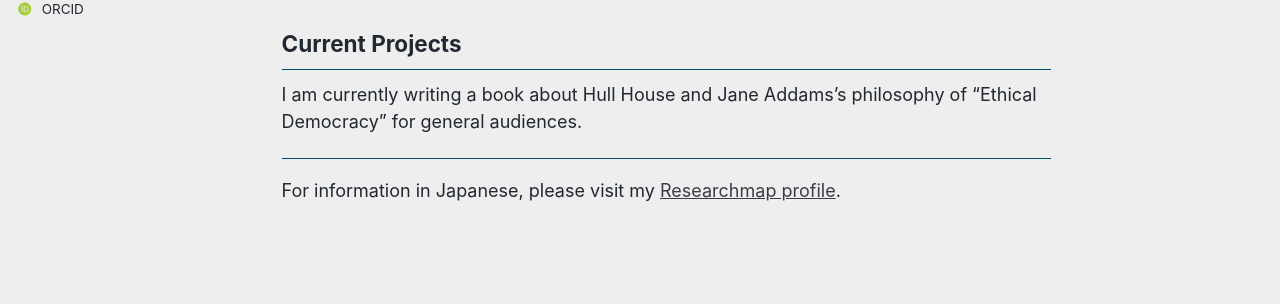
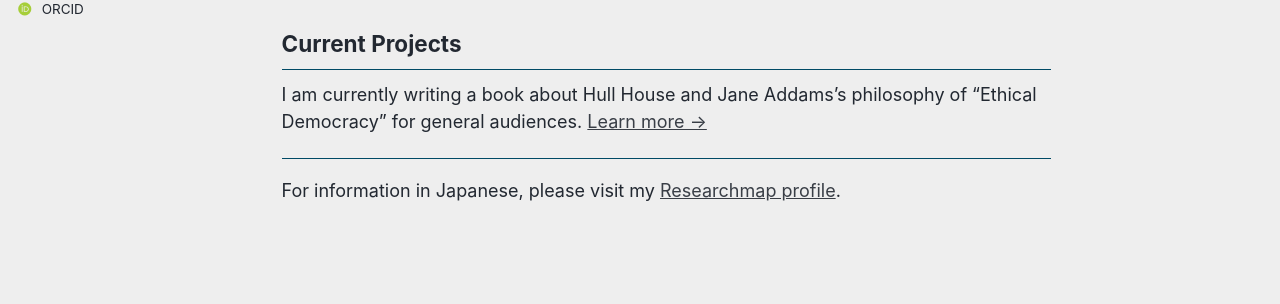
Before and after one commit to kenta-onodera/kenta-onodera.github.io, a Jekyll site: the page built from _pages/about.md, in a window 1280 px wide and 921 px high. Shown: the part 474-778 px from the top of the window. Built offline with Jekyll 4.4.1, drawn with Linux system fonts in a browser that asks for light colours; some web fonts are replaced; a script bundle is joined from its source files by our own code; library files that are not in the unit come from our copies.

Commit message:
Update about.md

```diff
--- a/_pages/about.md
+++ b/_pages/about.md
@@ -16,7 +16,7 @@ I am an associate professor at Japan Women's University specializing in intellec
 - Mary Parker Follett and organizational theory
 
 ## Current Projects
-I am currently writing a book about Hull House and Jane Addams's philosophy of "Ethical Democracy" for general audiences.
+I am currently writing a book about Hull House and Jane Addams's philosophy of "Ethical Democracy" for general audiences. [Learn more →](/research/)
 
 ---
 
```
